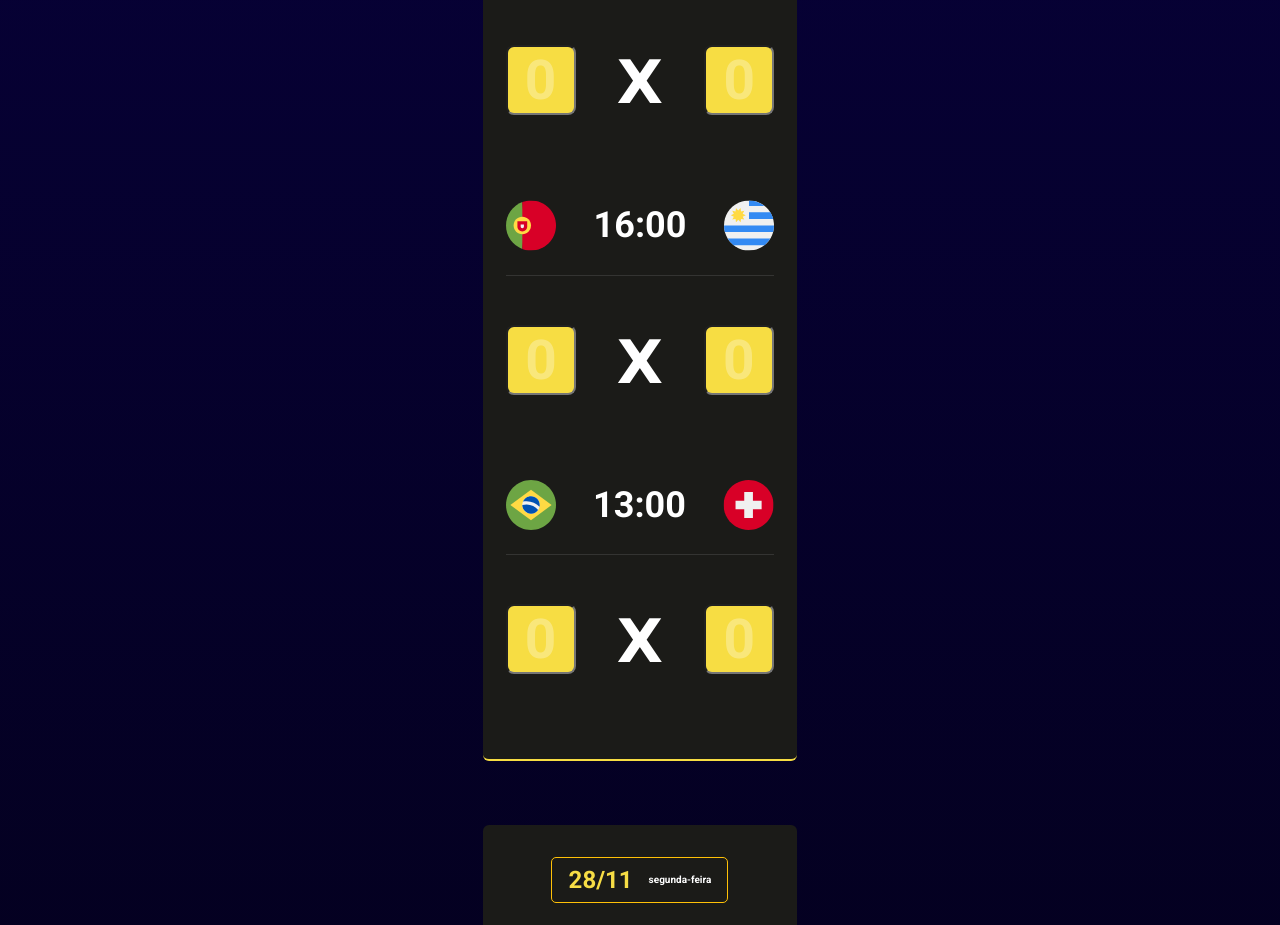
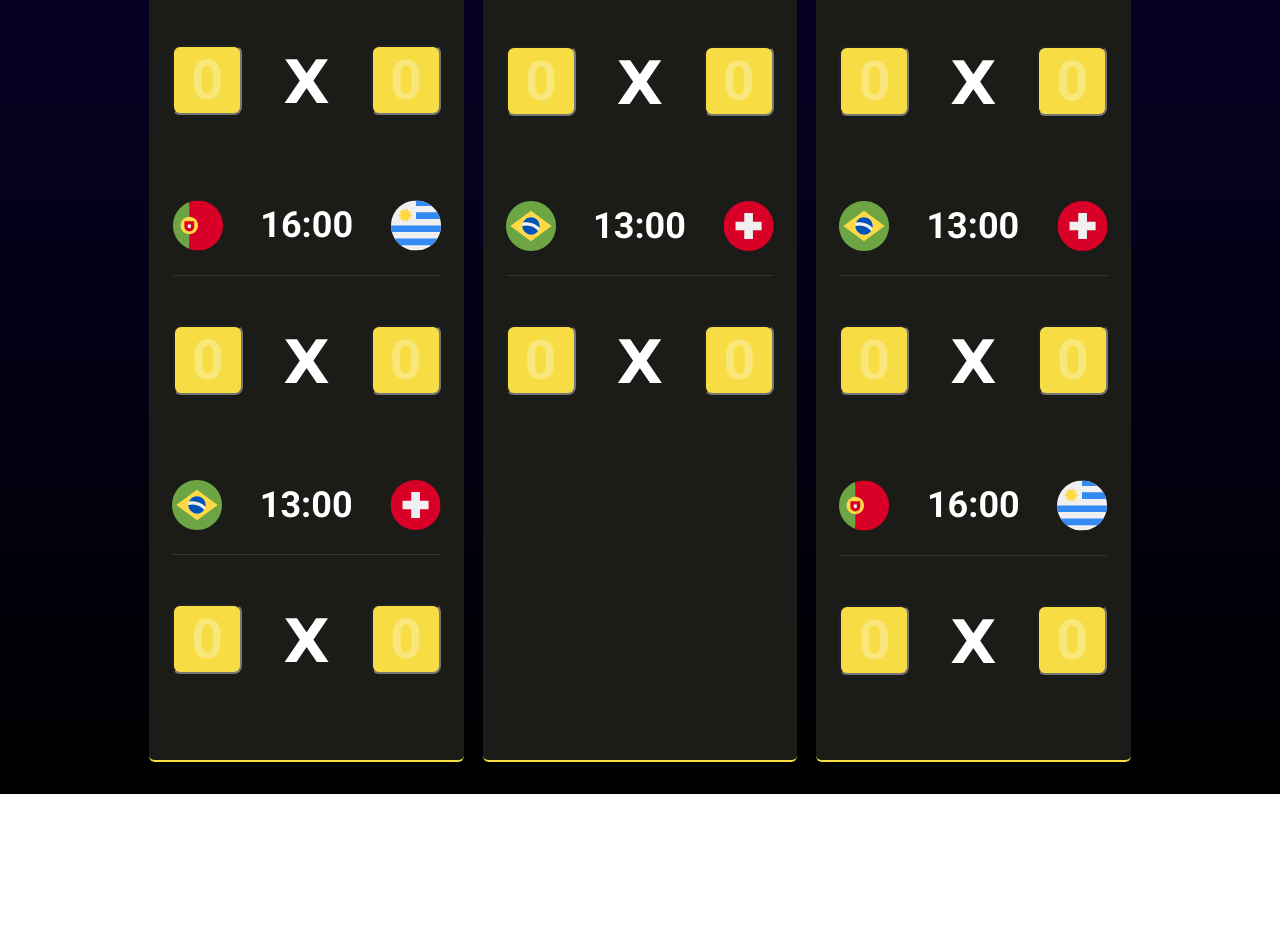
Before and after one commit to gmkoeb/CopaJSON, a plain HTML site: page index.html in a window 1280 px wide. Shown: the part 658-1583 px from the top of the page. After the commit the page ends 1452 px from the top, so only its background shows below. Drawn offline with nearby package versions, Linux system fonts and the light colour scheme.

Commit message:
Fixed card container width

```diff
--- a/main.js
+++ b/main.js
@@ -96,7 +96,6 @@ function renderData(data) {
 
           results1.value = localStorage.getItem(`${games.id}-${games.country1}`)
           results2.value = localStorage.getItem(`${games.id}-${games.country2}`)
-          console.log(this)
         })
       });
     }
--- a/style.css
+++ b/style.css
@@ -128,7 +128,7 @@ input[type="text"]{
   #cards{
     display: flex;
     flex-wrap: wrap;
-    max-width: 600px;
+    max-width: 1000px;
     margin: auto;
   }
 }
```
